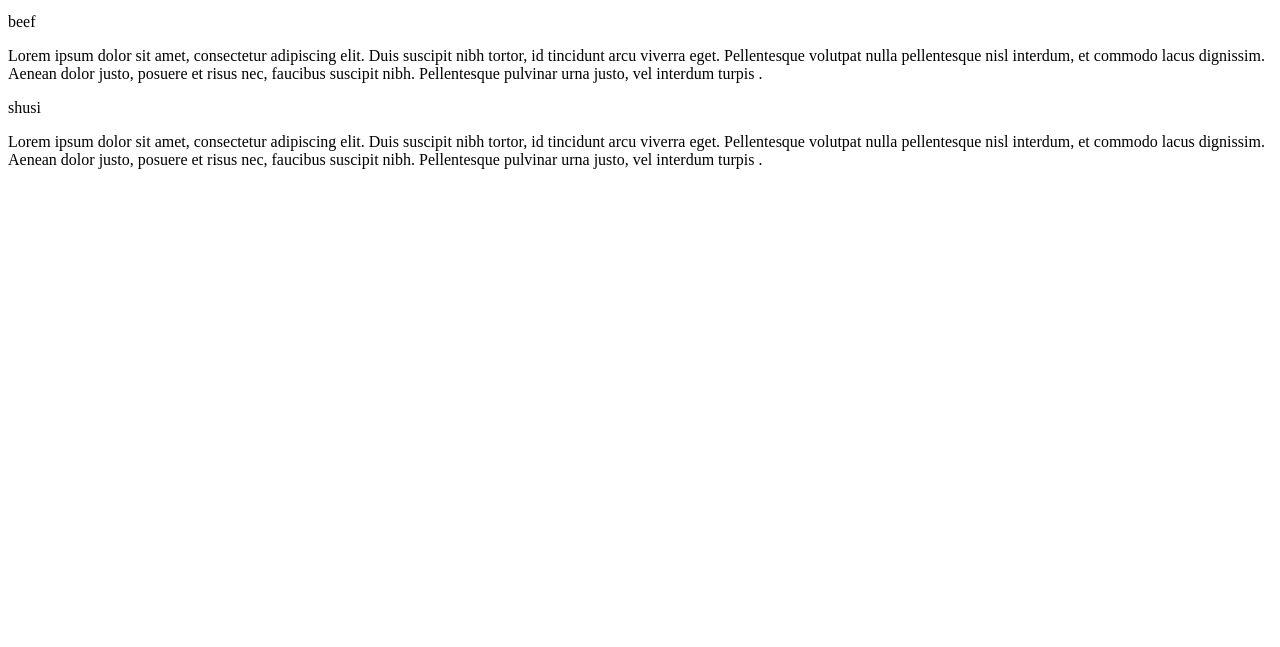
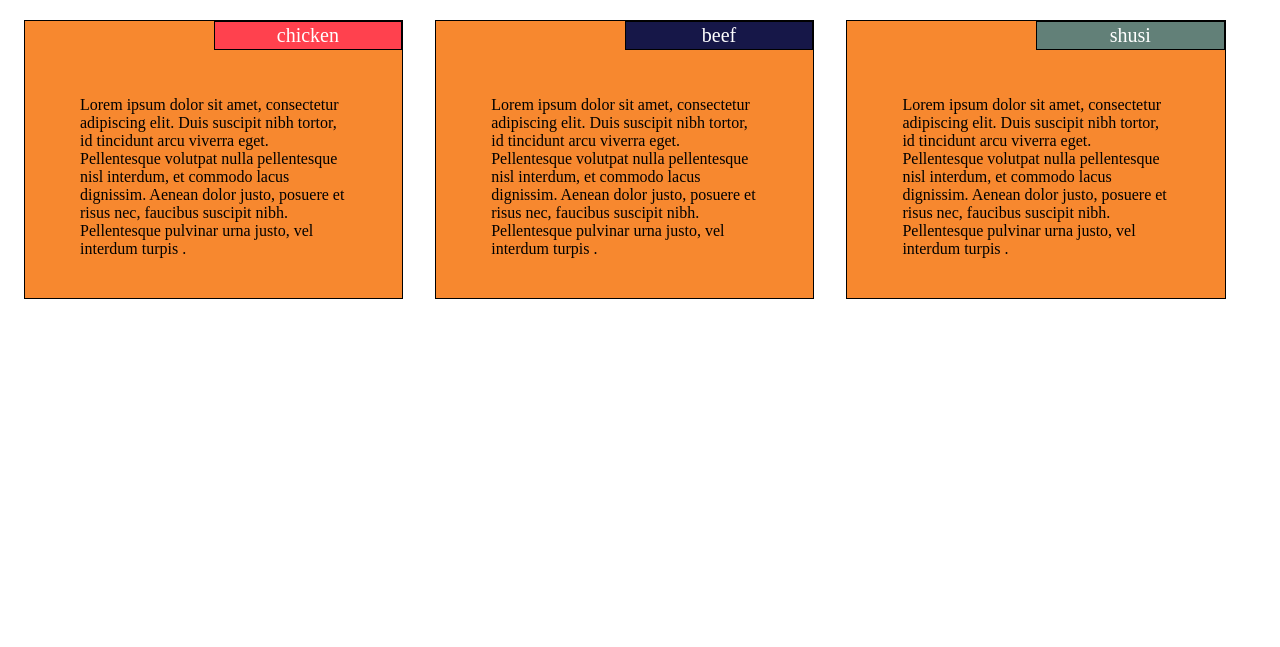
Before and after one commit to SNEHA1009TRIVEDI/coursera-test, a plain HTML site: page module2-solution/index.html in a window 1280 px wide. Shown: the part 153-800 px from the top of the page. Drawn offline with Linux system fonts and the light colour scheme.

Commit message:
Update index.html

```diff
--- a/module2-solution/index.html
+++ b/module2-solution/index.html
@@ -3,7 +3,7 @@
 <head>
 	<meta charset="utf-8">
 	<meta name="viewport"content="width=device-width,initial-scale=1">
-	<link rel="stylesheet"  href="1stylesheet.css">
+	<link rel="stylesheet"  href="stylesheet.css">
 	<title>Menu</title>
 </head>
 <body>
```
